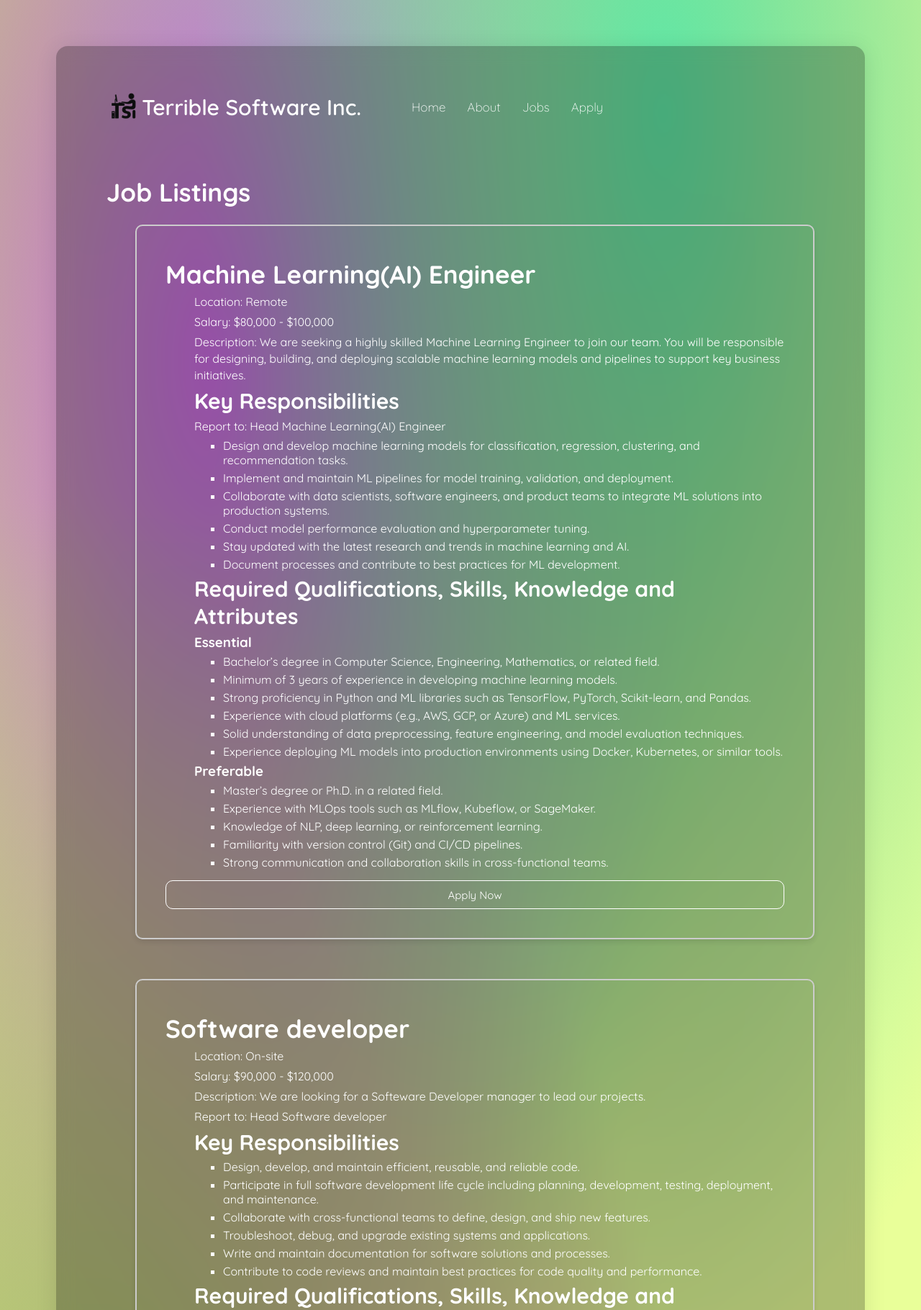
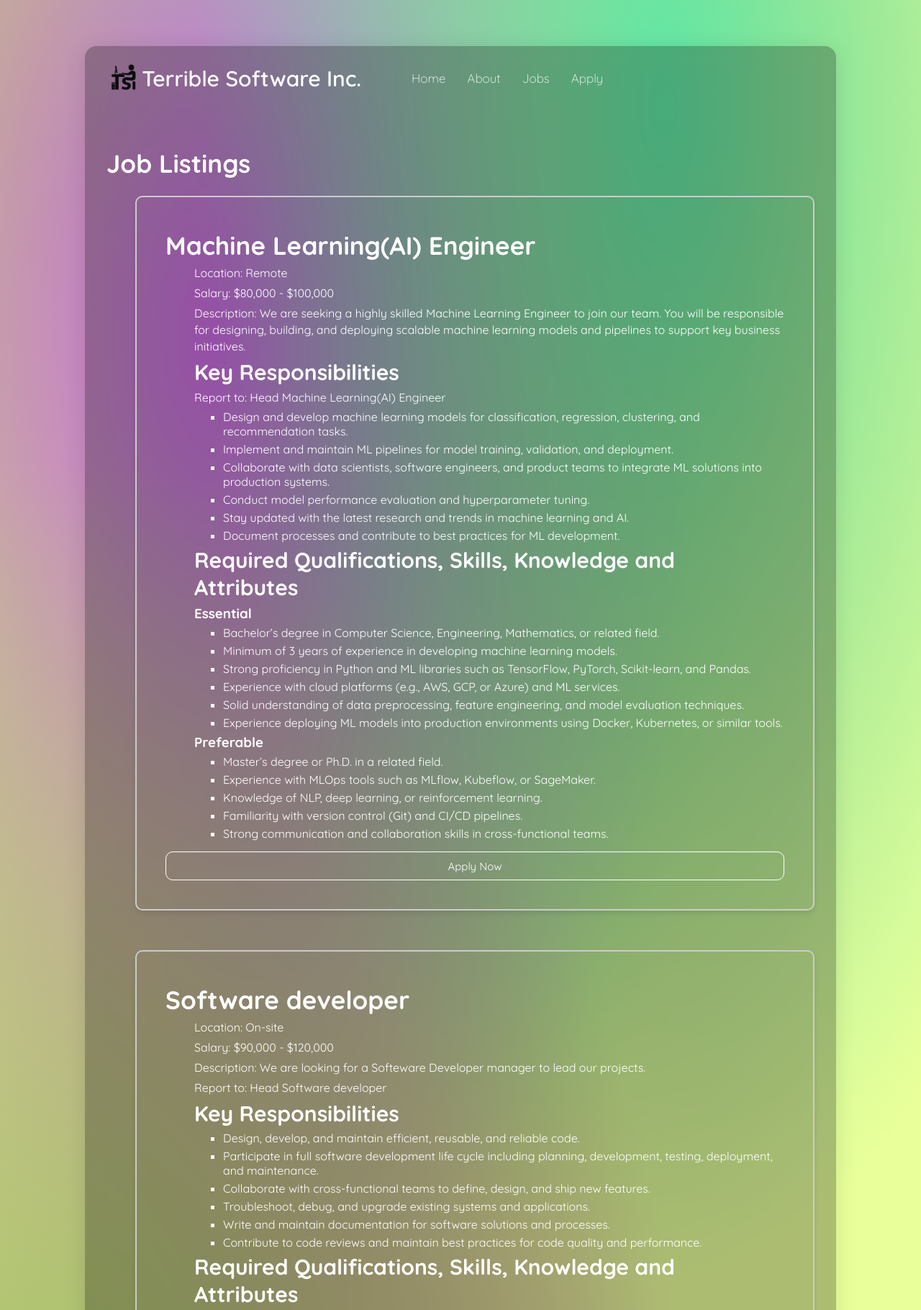
Before and after one commit to LucasSuperina/TSI_Website, a PHP site: page /jobs.html in a window 1280 px wide. Shown: the top 1820 px of the page at 72% size. Run offline with PHP 8.4, Linux system fonts and the light colour scheme.

Commit message:
glass border shrink, working on making the top margin smaller

```diff
--- a/project1/styles.css
+++ b/project1/styles.css
@@ -24,7 +24,7 @@ a {
     margin-left: 5px;
     margin-right: 5px;
     background: rgba(0, 0, 0, 0.26);
-    padding: 50px;
+    padding: 10px;
     border-radius: 16px;
     box-shadow: 0 4px 30px rgba(0, 0, 0, 0.1);
     backdrop-filter: blur(11.6px);
```
